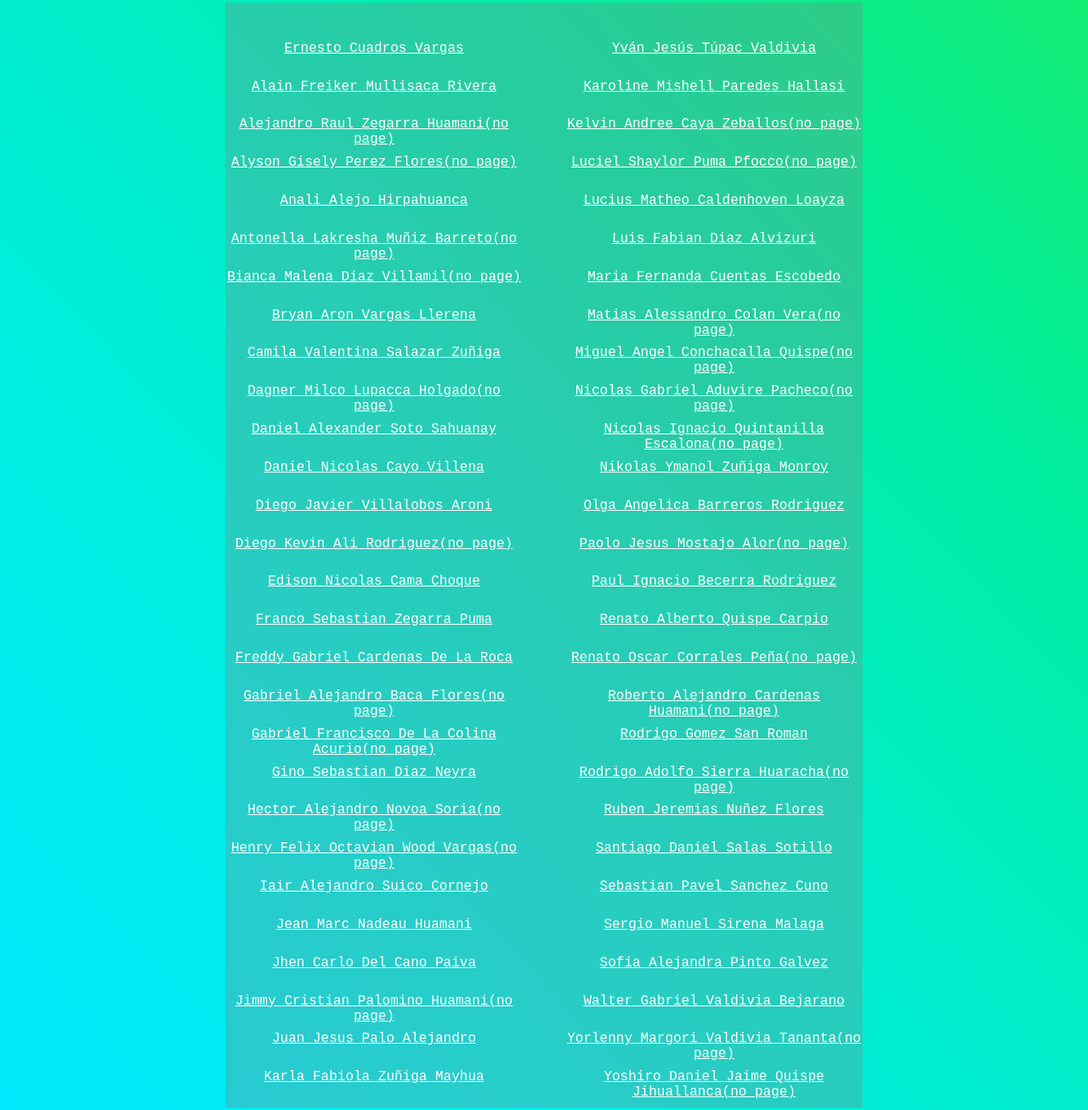
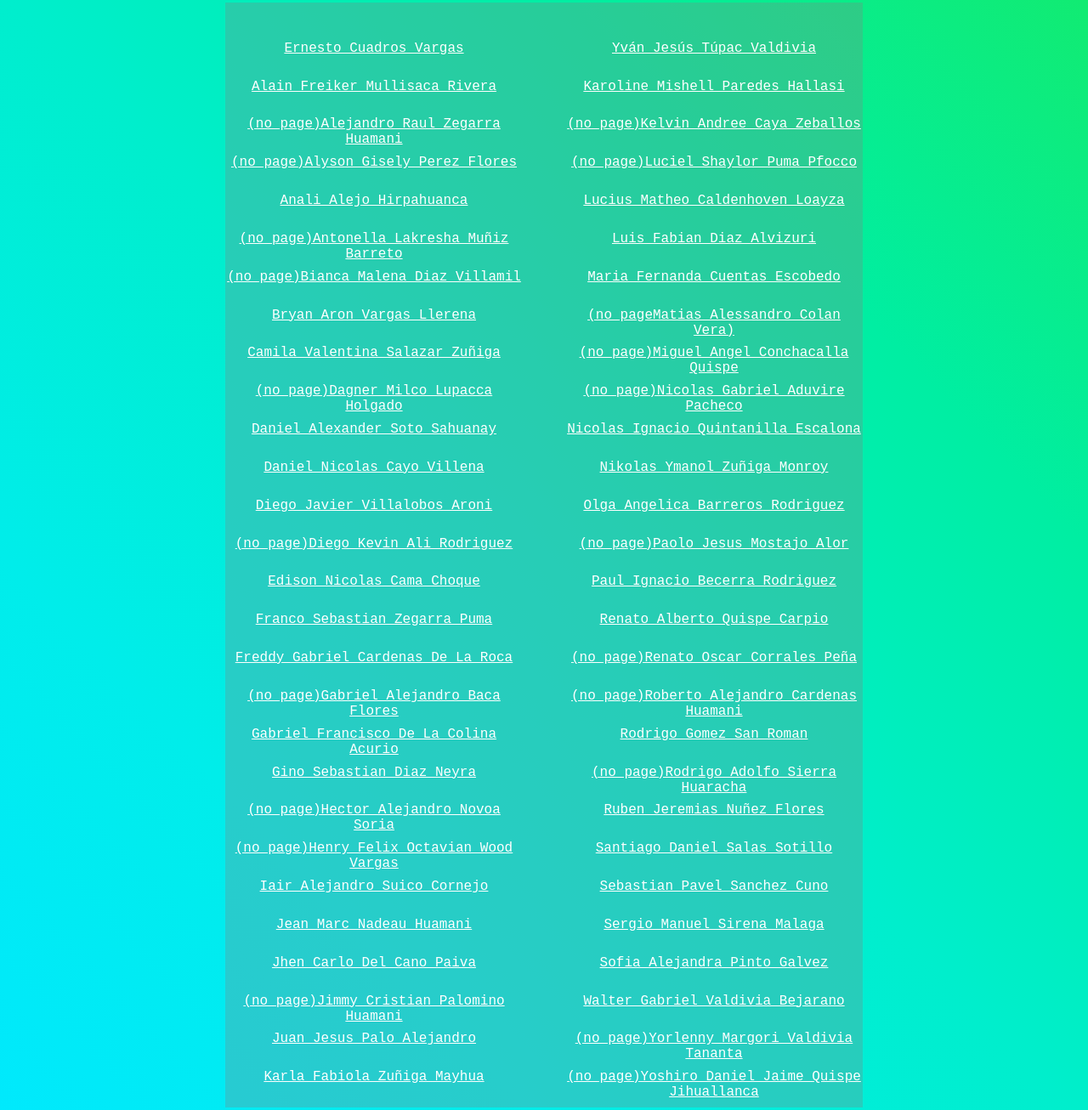
Before and after one commit to AleEMP/AlejandraEMP, a plain HTML site: page index.html in a window 1280 px wide. Shown: the part 775-2081 px from the top of the page at 85% size. Drawn offline with Linux system fonts and the light colour scheme; a web font is replaced by a local one.

Commit message:
Update index.html

```diff
--- a/index.html
+++ b/index.html
@@ -70,30 +70,30 @@
                     <div class="item-right"></div>
                     <div class="item-right"><a href="https://dina.concytec.gob.pe/appDirectorioCTI/VerDatosInvestigador.do?id_investigador=170">Ernesto Cuadros Vargas</a></div>
                     <div class="item-right"><a href="https://frac722.github.io/">Alain Freiker Mullisaca Rivera</a></div>
-                    <div class="item-right"><a href="">Alejandro Raul Zegarra Huamani(no page)</a></div>
-                    <div class="item-right"><a href="">Alyson Gisely Perez Flores(no page)</a></div>
+                    <div class="item-right"><a href="">(no page)Alejandro Raul Zegarra Huamani</a></div>
+                    <div class="item-right"><a href="">(no page)Alyson Gisely Perez Flores</a></div>
                     <div class="item-right"><a href="http://analialejo.epizy.com/">Anali Alejo Hirpahuanca</a></div>
-                    <div class="item-right"><a href="">Antonella Lakresha Muñiz Barreto(no page)</a></div>
-                    <div class="item-right"><a href="">Bianca Malena Diaz Villamil(no page)</a></div>
+                    <div class="item-right"><a href="">(no page)Antonella Lakresha Muñiz Barreto</a></div>
+                    <div class="item-right"><a href="">(no page)Bianca Malena Diaz Villamil</a></div>
                     <div class="item-right"><a href="https://bryanaronvargasllerena.web.app/">Bryan Aron Vargas Llerena</a></div>
                     <div class="item-right"><a href="https://valensazu.github.io/">Camila Valentina Salazar Zuñiga</a></div>
-                    <div class="item-right"><a href="">Dagner Milco Lupacca Holgado(no page)</a></div>
+                    <div class="item-right"><a href="">(no page)Dagner Milco Lupacca Holgado</a></div>
                     <div class="item-right"><a href="https://danielsoto.site">Daniel Alexander Soto Sahuanay</a></div>
                     <div class="item-right"><a href="https://danielcayo-b5543.web.app/">Daniel Nicolas Cayo Villena</a></div>
                     <div class="item-right"><a href="https://diegovillalobosa.github.io/">Diego Javier Villalobos Aroni</a></div>
-                    <div class="item-right"><a href="">Diego Kevin Ali Rodriguez(no page)</a></div>
+                    <div class="item-right"><a href="">(no page)Diego Kevin Ali Rodriguez</a></div>
                     <div class="item-right"><a href="https://liar2128.github.io">Edison Nicolas Cama Choque</a></div>
                     <div class="item-right"><a href="https://francozeg.github.io/">Franco Sebastian Zegarra Puma</a></div>
                     <div class="item-right"><a href="https://freddycardenasdelaroca.web.app/">Freddy Gabriel Cardenas De La Roca</a></div>
-                    <div class="item-right"><a href="">Gabriel Alejandro Baca Flores(no page)</a></div>
-                    <div class="item-right"><a href="">Gabriel Francisco De La Colina Acurio(no page)</a></div>
+                    <div class="item-right"><a href="">(no page)Gabriel Alejandro Baca Flores</a></div>
+                    <div class="item-right"><a href="https://gibale.github.io">Gabriel Francisco De La Colina Acurio</a></div>
                     <div class="item-right"><a href="https://ginosebastiand.github.io/">Gino Sebastian Diaz Neyra</a></div>
-                    <div class="item-right"><a href="">Hector Alejandro Novoa Soria(no page)</a></div>
-                    <div class="item-right"><a href="">Henry Felix Octavian Wood Vargas(no page)</a></div>
+                    <div class="item-right"><a href="">(no page)Hector Alejandro Novoa Soria</a></div>
+                    <div class="item-right"><a href="">(no page)Henry Felix Octavian Wood Vargas</a></div>
                     <div class="item-right"><a href="https://paginawebiair.web.app/">Iair Alejandro Suico Cornejo</a></div>
                     <div class="item-right"><a href="https://jeanmarcnadeauhuamani.com/">Jean Marc Nadeau Huamani</a></div>
                     <div class="item-right"><a href="https://couleurss.github.io/">Jhen Carlo Del Cano Paiva</a></div>
-                    <div class="item-right"><a href="">Jimmy Cristian Palomino Huamani(no page)</a></div>
+                    <div class="item-right"><a href="">(no page)Jimmy Cristian Palomino Huamani</a></div>
                     <div class="item-right"><a href="https://juanpalo1.github.io/">Juan Jesus Palo Alejandro</a></div>
                     <div class="item-right"><a href="https://karlazuniga3001-36dbb.web.app/">Karla Fabiola Zuñiga Mayhua</a></div>
                 </section>
@@ -102,32 +102,32 @@
                     <div class="item-left"></div>
                     <div class="item-left"><a href="https://dina.concytec.gob.pe/appDirectorioCTI/VerDatosInvestigador.do?id_investigador=4409">Yván Jesús Túpac Valdivia</a></div>
                     <div class="item-left"><a href="https://karolinemishellparedeshallasi.000webhostapp.com/">Karoline Mishell Paredes Hallasi</a></div>
-                    <div class="item-left"><a href="">Kelvin Andree Caya Zeballos(no page)</a></div>
-                    <div class="item-left"><a href="">Luciel Shaylor Puma Pfocco(no page)</a></div>
+                    <div class="item-left"><a href="">(no page)Kelvin Andree Caya Zeballos</a></div>
+                    <div class="item-left"><a href="">(no page)Luciel Shaylor Puma Pfocco</a></div>
                     <div class="item-left"><a href="https://lucius-caldenhoven-loayza.web.app/">Lucius Matheo Caldenhoven Loayza</a></div>
                     <div class="item-left"><a href="https://luisfabiandiaz.github.io">Luis Fabian Diaz Alvizuri</a></div>
                     <div class="item-left"><a href="https://mariafernandacuentas.000webhostapp.com/">Maria Fernanda Cuentas Escobedo</a></div>
-                    <div class="item-left"><a href="">Matias Alessandro Colan Vera(no page)</a></div>
-                    <div class="item-left"><a href="">Miguel Angel Conchacalla Quispe(no page)</a></div>
-                    <div class="item-left"><a href="">Nicolas Gabriel Aduvire Pacheco(no page)</a></div>
-                    <div class="item-left"><a href="">Nicolas Ignacio Quintanilla Escalona(no page)</a></div>
+                    <div class="item-left"><a href="">(no pageMatias Alessandro Colan Vera)</a></div>
+                    <div class="item-left"><a href="">(no page)Miguel Angel Conchacalla Quispe</a></div>
+                    <div class="item-left"><a href="">(no page)Nicolas Gabriel Aduvire Pacheco</a></div>
+                    <div class="item-left"><a href="https://niclaii.github.io/Pagina-Web/">Nicolas Ignacio Quintanilla Escalona</a></div>
                     <div class="item-left"><a href="https://nikolaszm.github.io/">Nikolas Ymanol Zuñiga Monroy</a></div>
                     <div class="item-left"><a href="https://olgabarreros.github.io/">Olga Angelica Barreros Rodriguez</a></div>
-                    <div class="item-left"><a href="">Paolo Jesus Mostajo Alor(no page)</a></div>
+                    <div class="item-left"><a href="">(no page)Paolo Jesus Mostajo Alor</a></div>
                     <div class="item-left"><a href="http://paul-ignacio-becerra-rodriguez.great-site.net/?i=1">Paul Ignacio Becerra Rodriguez</a></div>
                     <div class="item-left"><a href="http://renatoqc.github.io">Renato Alberto Quispe Carpio</a></div>
-                    <div class="item-left"><a href="">Renato Oscar Corrales Peña(no page)</a></div>
-                    <div class="item-left"><a href="">Roberto Alejandro Cardenas Huamani(no page)</a></div>
+                    <div class="item-left"><a href="">(no page)Renato Oscar Corrales Peña</a></div>
+                    <div class="item-left"><a href="">(no page)Roberto Alejandro Cardenas Huamani</a></div>
                     <div class="item-left"><a href="http://rodrigo-gomez-san-roman.web.app">Rodrigo Gomez San Roman</a></div>
-                    <div class="item-left"><a href="">Rodrigo Adolfo Sierra Huaracha(no page)</a></div>
+                    <div class="item-left"><a href="">(no page)Rodrigo Adolfo Sierra Huaracha</a></div>
                     <div class="item-left"><a href="http://ruben-jeremias-nunez-flores.rf.gd/?i=1">Ruben Jeremias Nuñez Flores</a></div>
                     <div class="item-left"><a href="https://santiagosalassotillo.github.io/">Santiago Daniel Salas Sotillo</a></div>
                     <div class="item-left"><a href="https://seamurai.github.io/">Sebastian Pavel Sanchez Cuno</a></div>
                     <div class="item-left"><a href="http://Sergiosirenainfo.ml">Sergio Manuel Sirena Malaga</a></div>
                     <div class="item-left"><a href="https://sofiapintogalvez.github.io/">Sofia Alejandra Pinto Galvez</a></div>
                     <div class="item-left"><a href="https://gabygol123.github.io/">Walter Gabriel Valdivia Bejarano</a></div>
-                    <div class="item-left"><a href="">Yorlenny Margori Valdivia Tananta(no page)</a></div>
-                    <div class="item-left"><a href="">Yoshiro Daniel Jaime Quispe Jihuallanca(no page)</a></div>
+                    <div class="item-left"><a href="">(no page)Yorlenny Margori Valdivia Tananta</a></div>
+                    <div class="item-left"><a href="">(no page)Yoshiro Daniel Jaime Quispe Jihuallanca</a></div>
                 </section>
             </section>
     </footer>
```
